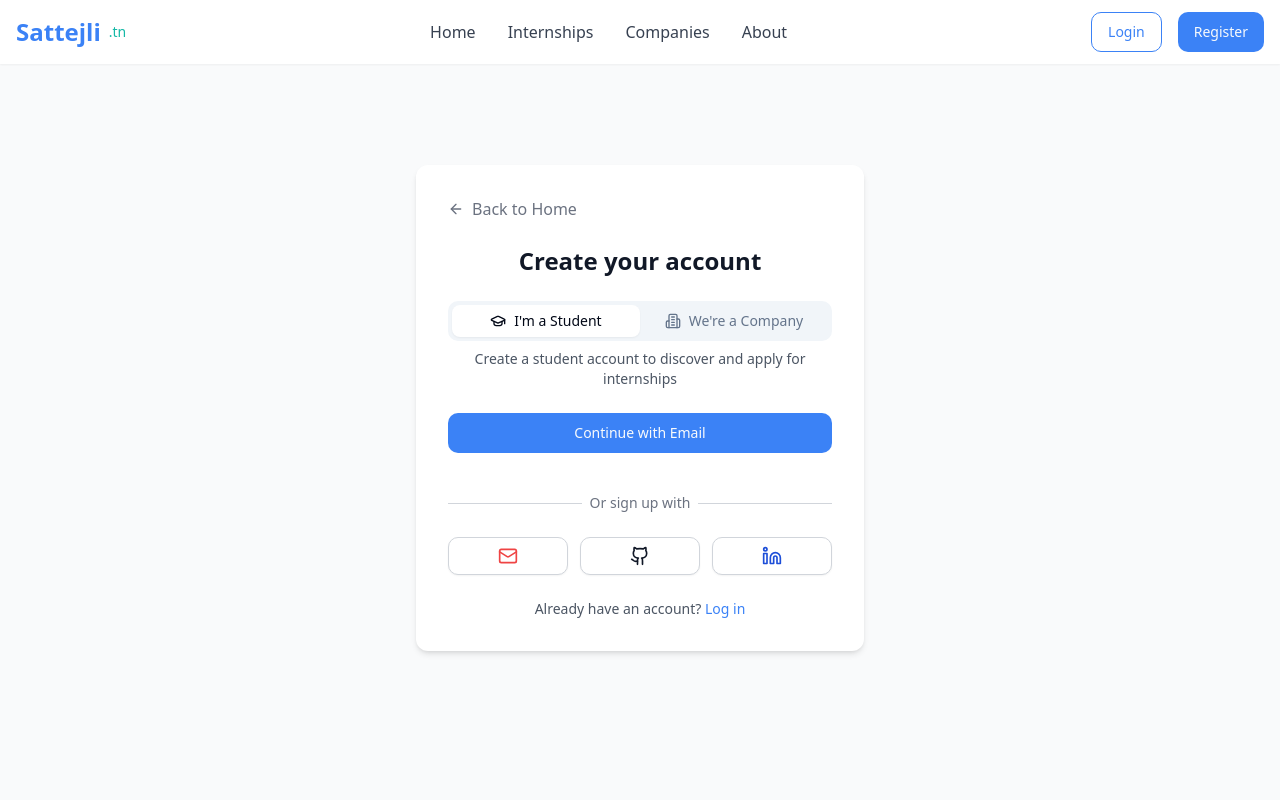
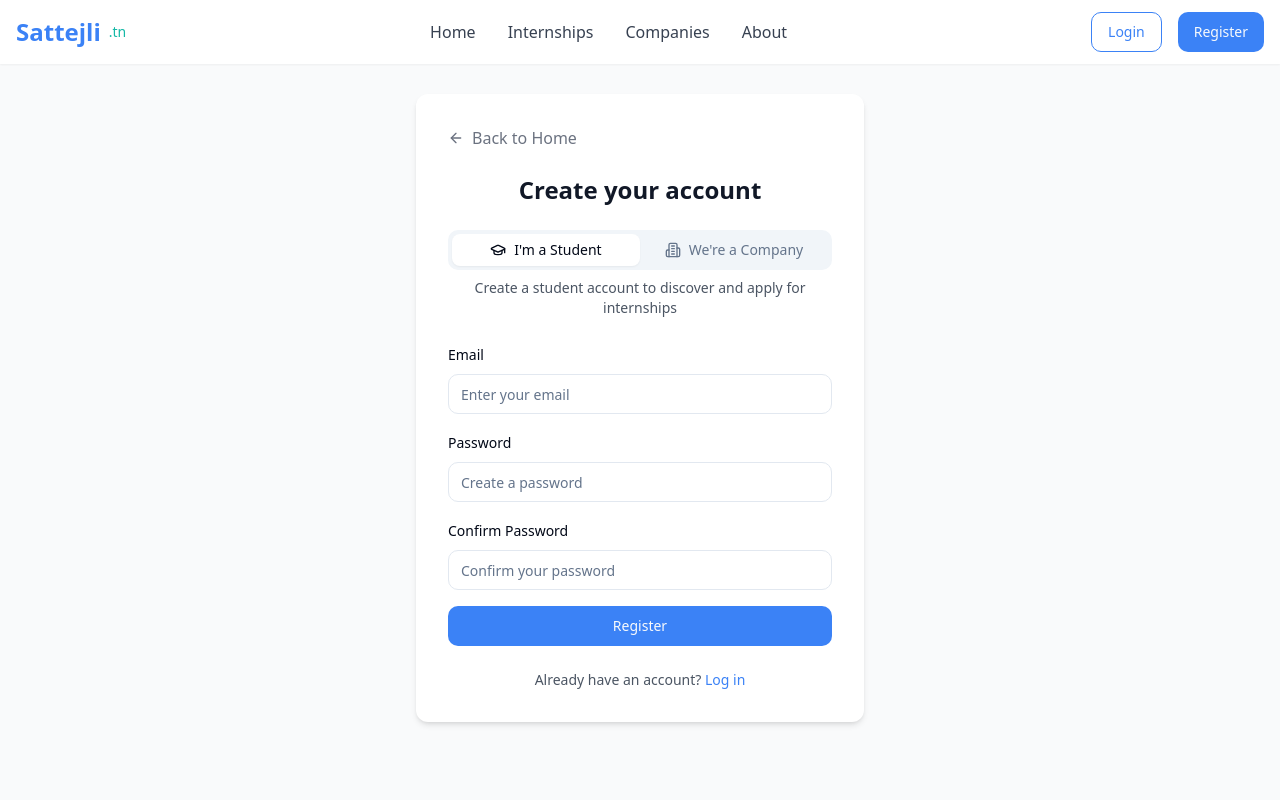
Before and after one commit to Lamty1/internship-hubify, a React (Vite) app: page /register in a window 1280 px wide. Shown: the top 800 px of the page. Built offline with nearby package versions, Linux system fonts and the light colour scheme.

Commit message:
Revert: Use Auth0 for registration
Reverts the changes made to the registration page to use manual input fields instead of Auth0.

```diff
--- a/src/lib/prisma-browser.ts
+++ b/src/lib/prisma-browser.ts
@@ -5,38 +5,38 @@
 // Create a mock PrismaClient with all the necessary methods
 export const prisma = {
   user: {
-    findUnique: async () => null,
-    findMany: async () => [],
+    findUnique: async (params: any = {}) => null,
+    findMany: async (params: any = {}) => [],
     create: async (data: any) => data.data,
     update: async (data: any) => data.data,
-    updateMany: async () => ({ count: 0 }),
-    delete: async () => ({}),
-    deleteMany: async () => ({ count: 0 }),
+    updateMany: async (params: any = {}) => ({ count: 0 }),
+    delete: async (params: any = {}) => ({}),
+    deleteMany: async (params: any = {}) => ({ count: 0 }),
   },
   student: {
-    findUnique: async () => null,
-    findMany: async () => [],
+    findUnique: async (params: any = {}) => null,
+    findMany: async (params: any = {}) => [],
     create: async (data: any) => data.data,
     update: async (data: any) => data.data,
-    delete: async () => ({}),
+    delete: async (params: any = {}) => ({}),
   },
   company: {
-    findUnique: async () => null,
-    findMany: async () => [],
+    findUnique: async (params: any = {}) => null,
+    findMany: async (params: any = {}) => [],
     create: async (data: any) => data.data,
     update: async (data: any) => data.data,
-    delete: async () => ({}),
+    delete: async (params: any = {}) => ({}),
   },
   internship: {
-    findUnique: async () => null,
-    findMany: async () => [],
+    findUnique: async (params: any = {}) => null,
+    findMany: async (params: any = {}) => [],
     create: async (data: any) => data.data,
     update: async (data: any) => data.data,
-    delete: async () => ({}),
+    delete: async (params: any = {}) => ({}),
   },
   application: {
-    findUnique: async () => null,
-    findMany: async () => [],
+    findUnique: async (params: any = {}) => null,
+    findMany: async (params: any = {}) => [],
     create: async (data: any) => ({
       id: 'mock-application-id',
       ...data.data,
@@ -63,15 +63,15 @@ export const prisma = {
         title: 'Mock Internship'
       }
     }),
-    delete: async () => ({}),
+    delete: async (params: any = {}) => ({}),
   },
   notification: {
-    findUnique: async () => null,
-    findMany: async () => [],
+    findUnique: async (params: any = {}) => null,
+    findMany: async (params: any = {}) => [],
     create: async (data: any) => data.data,
     update: async (data: any) => data.data,
-    updateMany: async () => ({ count: 0 }),
-    delete: async () => ({}),
+    updateMany: async (params: any = {}) => ({ count: 0 }),
+    delete: async (params: any = {}) => ({}),
   },
 };
 
--- a/src/pages/Register.tsx
+++ b/src/pages/Register.tsx
@@ -1,42 +1,73 @@
 
-import { useEffect } from 'react';
+import { useState } from 'react';
 import { Link, useNavigate } from 'react-router-dom';
 import { Button } from '@/components/ui/button';
+import { Input } from '@/components/ui/input';
 import { Tabs, TabsContent, TabsList, TabsTrigger } from '@/components/ui/tabs';
-import { ArrowLeft, GraduationCap, Building2, Github, Mail, Linkedin } from 'lucide-react';
+import { ArrowLeft, GraduationCap, Building2 } from 'lucide-react';
 import Navbar from '@/components/Navbar';
 import Footer from '@/components/Footer';
 import { useToast } from '@/hooks/use-toast';
-import { useAuthManager } from '@/lib/auth-utils';
+import { Form, FormControl, FormField, FormItem, FormLabel, FormMessage } from '@/components/ui/form';
+import { z } from 'zod';
+import { useForm } from 'react-hook-form';
+import { zodResolver } from '@hookform/resolvers/zod';
+import { createUser } from '@/lib/api';
+
+// Form validation schema
+const registerSchema = z.object({
+  email: z.string().email({ message: "Please enter a valid email address" }),
+  password: z.string().min(8, { message: "Password must be at least 8 characters" }),
+  confirmPassword: z.string()
+}).refine(data => data.password === data.confirmPassword, {
+  message: "Passwords do not match",
+  path: ["confirmPassword"]
+});
+
+type RegisterFormValues = z.infer<typeof registerSchema>;
 
 const Register = () => {
   const navigate = useNavigate();
   const { toast } = useToast();
-  const { handleLogin, isAuthenticated, isLoading, syncUserWithDatabase } = useAuthManager();
+  const [isLoading, setIsLoading] = useState(false);
+  const [selectedRole, setSelectedRole] = useState<'student' | 'company'>('student');
 
-  // Redirect if already authenticated
-  useEffect(() => {
-    if (isAuthenticated && !isLoading) {
-      // Sync with database to get user role
-      syncUserWithDatabase().then((dbUser) => {
+  const form = useForm<RegisterFormValues>({
+    resolver: zodResolver(registerSchema),
+    defaultValues: {
+      email: '',
+      password: '',
+      confirmPassword: ''
+    }
+  });
+
+  const handleSignUp = async (values: RegisterFormValues) => {
+    setIsLoading(true);
+    try {
+      // Create user with selected role
+      await createUser(values.email, values.password, selectedRole);
+
       toast({
         title: "Registration successful!",
         description: "Your account has been created. Welcome to Sattejli!",
       });
 
       // Navigate to appropriate onboarding based on user role
-        if (dbUser?.role === 'company') {
+      if (selectedRole === 'company') {
         navigate('/company-onboarding');
       } else {
         navigate('/student-onboarding');
       }
+    } catch (error) {
+      console.error('Registration error:', error);
+      toast({
+        title: "Registration failed",
+        description: "There was a problem creating your account. Please try again.",
+        variant: "destructive"
       });
+    } finally {
+      setIsLoading(false);
     }
-  }, [isAuthenticated, isLoading, navigate]);
-
-  const handleSignUp = () => {
-    // Auth0 will handle the signup process
-    handleLogin();
   };
 
   return (
@@ -50,7 +81,11 @@ const Register = () => {
 
           <h1 className="text-2xl font-bold text-gray-900 mb-6 text-center">Create your account</h1>
 
-          <Tabs defaultValue="student" className="mb-6">
+          <Tabs
+            defaultValue="student"
+            className="mb-6"
+            onValueChange={(value) => setSelectedRole(value as 'student' | 'company')}
+          >
             <TabsList className="grid w-full grid-cols-2">
               <TabsTrigger value="student" className="flex items-center justify-center">
                 <GraduationCap className="mr-2 h-4 w-4" /> I'm a Student
@@ -71,44 +106,67 @@ const Register = () => {
             </TabsContent>
           </Tabs>
 
-          <Button onClick={handleSignUp} className="w-full bg-sattejli-blue hover:bg-blue-600 mb-4" disabled={isLoading}>
-            {isLoading ? 'Creating Account...' : 'Continue with Email'}
+          <Form {...form}>
+            <form onSubmit={form.handleSubmit(handleSignUp)} className="space-y-4">
+              <FormField
+                control={form.control}
+                name="email"
+                render={({ field }) => (
+                  <FormItem>
+                    <FormLabel>Email</FormLabel>
+                    <FormControl>
+                      <Input
+                        placeholder="Enter your email"
+                        type="email"
+                        {...field}
+                      />
+                    </FormControl>
+                    <FormMessage />
+                  </FormItem>
+                )}
+              />
+
+              <FormField
+                control={form.control}
+                name="password"
+                render={({ field }) => (
+                  <FormItem>
+                    <FormLabel>Password</FormLabel>
+                    <FormControl>
+                      <Input
+                        placeholder="Create a password"
+                        type="password"
+                        {...field}
+                      />
+                    </FormControl>
+                    <FormMessage />
+                  </FormItem>
+                )}
+              />
+
+              <FormField
+                control={form.control}
+                name="confirmPassword"
+                render={({ field }) => (
+                  <FormItem>
+                    <FormLabel>Confirm Password</FormLabel>
+                    <FormControl>
+                      <Input
+                        placeholder="Confirm your password"
+                        type="password"
+                        {...field}
+                      />
+                    </FormControl>
+                    <FormMessage />
+                  </FormItem>
+                )}
+              />
+
+              <Button type="submit" className="w-full bg-sattejli-blue hover:bg-blue-600" disabled={isLoading}>
+                {isLoading ? 'Creating Account...' : 'Register'}
               </Button>
-
-          <div className="mt-6">
-            <div className="relative">
-              <div className="absolute inset-0 flex items-center">
-                <div className="w-full border-t border-gray-300"></div>
-              </div>
-              <div className="relative flex justify-center text-sm">
-                <span className="px-2 bg-white text-gray-500">Or sign up with</span>
-              </div>
-            </div>
-
-            <div className="mt-6 grid grid-cols-3 gap-3">
-              <button
-                type="button"
-                onClick={handleSignUp}
-                className="w-full inline-flex justify-center py-2 px-4 border border-gray-300 rounded-md shadow-sm bg-white text-sm font-medium text-gray-500 hover:bg-gray-50"
-              >
-                <Mail className="h-5 w-5 text-red-500" />
-              </button>
-              <button
-                type="button"
-                onClick={handleSignUp}
-                className="w-full inline-flex justify-center py-2 px-4 border border-gray-300 rounded-md shadow-sm bg-white text-sm font-medium text-gray-500 hover:bg-gray-50"
-              >
-                <Github className="h-5 w-5 text-gray-900" />
-              </button>
-              <button
-                type="button"
-                onClick={handleSignUp}
-                className="w-full inline-flex justify-center py-2 px-4 border border-gray-300 rounded-md shadow-sm bg-white text-sm font-medium text-gray-500 hover:bg-gray-50"
-              >
-                <Linkedin className="h-5 w-5 text-blue-700" />
-              </button>
-            </div>
-          </div>
+            </form>
+          </Form>
 
           <p className="text-sm text-gray-600 text-center mt-6">
             Already have an account?{' '}
```
Lines whose indentation alone changed are shown as unchanged.
